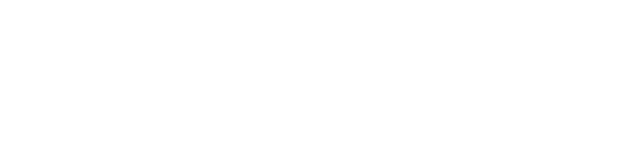
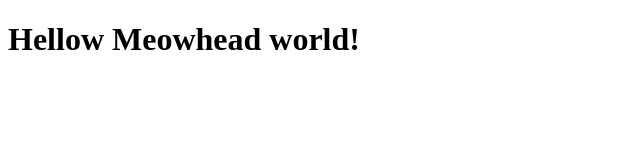
Before and after one commit to ulaiwa/ulaiwa.github.io, a plain HTML site: page index.html in a window 1280 px wide. Shown: the whole page, without its empty margins (0-640 px from the left). Drawn offline with Linux system fonts and the light colour scheme.

Commit message:
updated index.html

```diff
--- a/index.html
+++ b/index.html
@@ -5,3 +5,5 @@
 </head>
 
 <body>
+	<h1>Hellow Meowhead world!</h1>
+</body>
```
